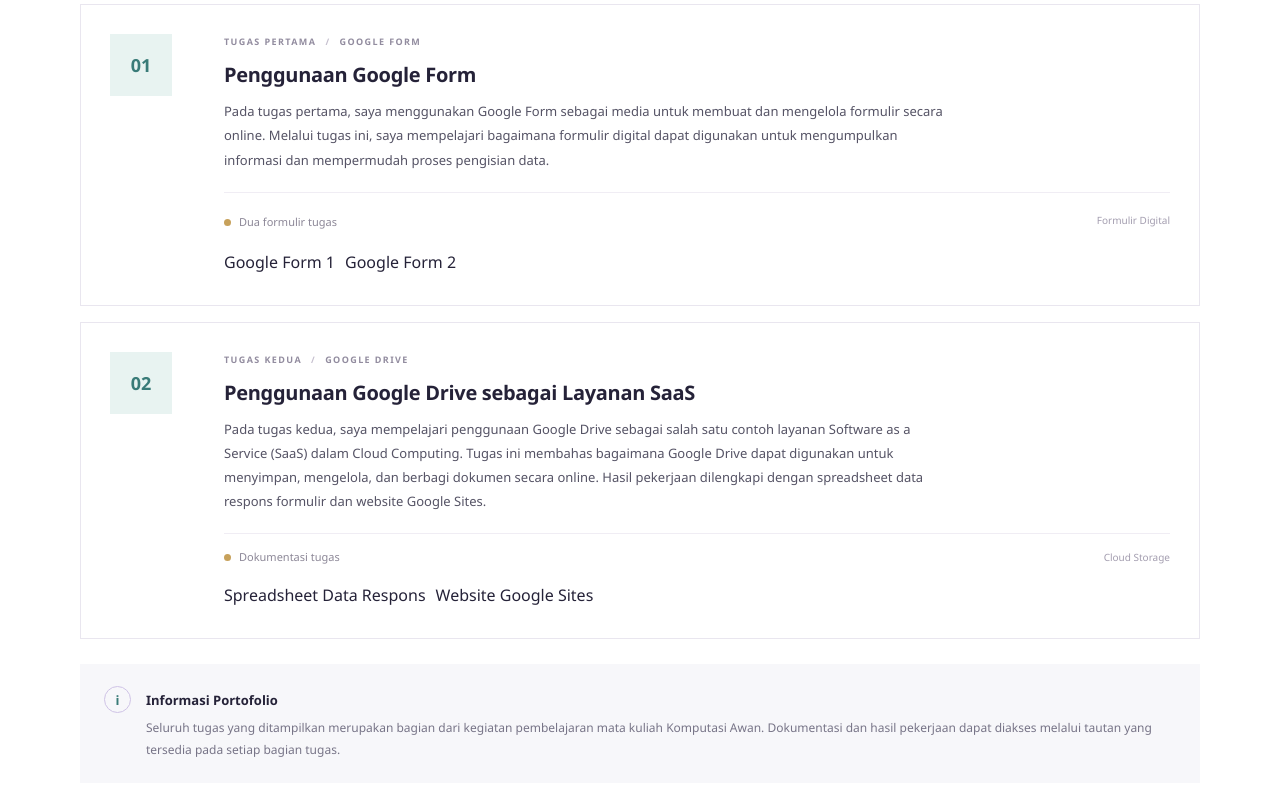
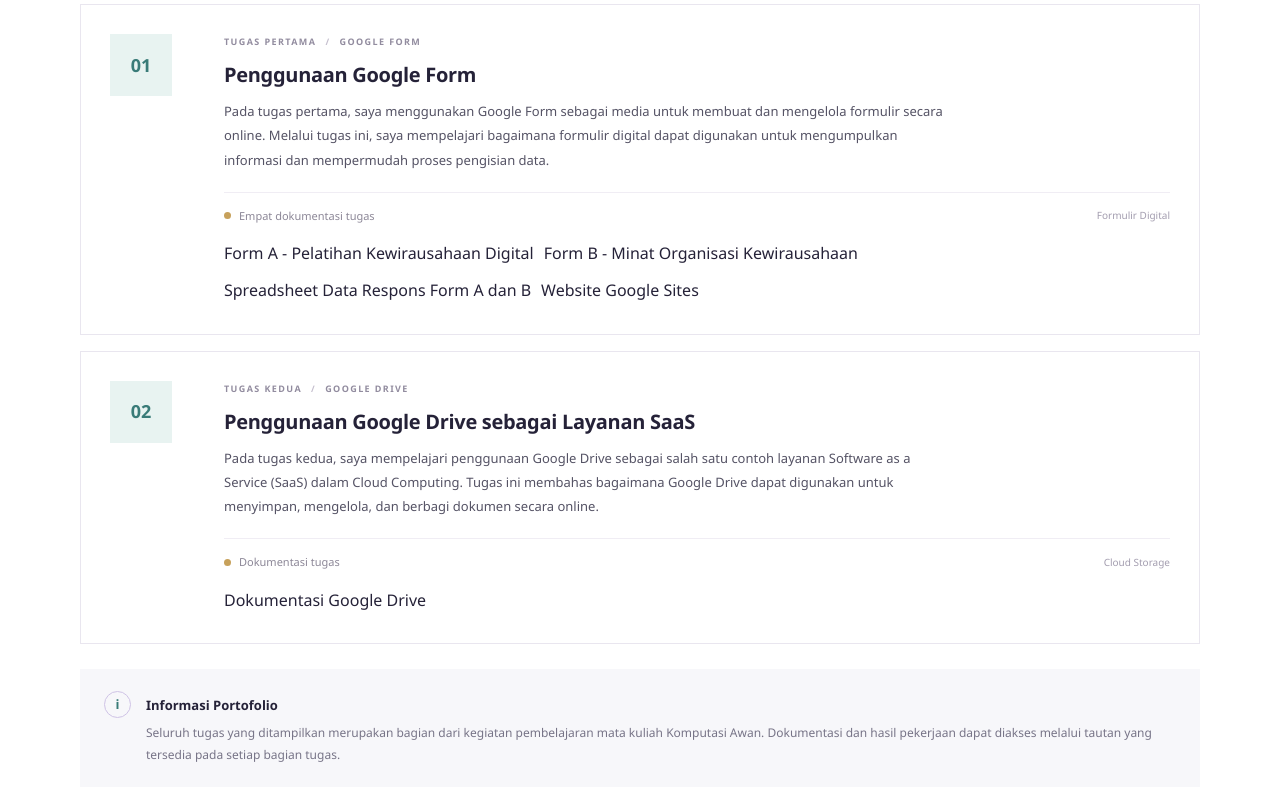
Before and after one commit to veronicaputri0106-vrnca/tugas3-cloud-23.53.027114, a plain HTML site: page portofolio.html in a window 1280 px wide. Shown: the part 582-1382 px from the top of the page. Drawn offline with Linux system fonts and the light colour scheme.

Commit message:
Update portofolio.html

```diff
--- a/portofolio.html
+++ b/portofolio.html
@@ -91,7 +91,10 @@
 
         <div class="project-list">
 
-            <!-- TUGAS 1 -->
+            <!-- ================================= -->
+            <!-- TUGAS 1: PENGGUNAAN GOOGLE FORM -->
+            <!-- ================================= -->
+
             <article class="project-card">
 
                 <div class="project-index">
@@ -119,12 +122,10 @@
 
                     <div class="project-footer">
 
-                        <div>
-                            <span class="pending-link">
-                                <span class="pending-dot"></span>
-                                Dua formulir tugas
-                            </span>
-                        </div>
+                        <span class="pending-link">
+                            <span class="pending-dot"></span>
+                            Empat dokumentasi tugas
+                        </span>
 
                         <span class="project-type">
                             Formulir Digital
@@ -132,19 +133,35 @@
 
                     </div>
 
-                    <!-- LINK GOOGLE FORM -->
+                    <!-- LINK TUGAS 1 -->
                     <div class="project-links">
 
+                        <!-- FORM A -->
                         <a href="https://docs.google.com/forms/d/e/1FAIpQLSenOSKI9yl_iWVfB7dl2F51tu-uT6FHrxQDMlLx33JKjRlF1g/viewform?usp=publish-editor"
                            target="_blank"
                            rel="noopener noreferrer">
-                            Google Form 1
+                            Form A - Pelatihan Kewirausahaan Digital
                         </a>
 
+                        <!-- FORM B -->
                         <a href="https://docs.google.com/forms/d/e/1FAIpQLSd8I15b7bMKpBQA7clStYNZcOAQnuRPwxKELEErXYlf_0793w/viewform?usp=sharing&amp;ouid=101484229638061387121"
                            target="_blank"
                            rel="noopener noreferrer">
-                            Google Form 2
+                            Form B - Minat Organisasi Kewirausahaan
+                        </a>
+
+                        <!-- SPREADSHEET -->
+                        <a href="https://docs.google.com/spreadsheets/d/11HTVFDaIfE2RTpQpuKzncX6xWauzrCJJwrt7qb7kizc/edit?usp=sharing"
+                           target="_blank"
+                           rel="noopener noreferrer">
+                            Spreadsheet Data Respons Form A dan B
+                        </a>
+
+                        <!-- GOOGLE SITES -->
+                        <a href="https://sites.google.com/view/veronica-putri-23-53-027114-tu?usp=sharing"
+                           target="_blank"
+                           rel="noopener noreferrer">
+                            Website Google Sites
                         </a>
 
                     </div>
@@ -154,7 +171,10 @@
             </article>
 
 
-            <!-- TUGAS 2 -->
+            <!-- ================================= -->
+            <!-- TUGAS 2: GOOGLE DRIVE -->
+            <!-- ================================= -->
+
             <article class="project-card">
 
                 <div class="project-index">
@@ -177,9 +197,7 @@
                         Software as a Service (SaaS) dalam Cloud Computing.
                         Tugas ini membahas bagaimana Google Drive dapat
                         digunakan untuk menyimpan, mengelola, dan berbagi
-                        dokumen secara online. Hasil pekerjaan dilengkapi
-                        dengan spreadsheet data respons formulir dan
-                        website Google Sites.
+                        dokumen secara online.
                     </p>
 
                     <div class="project-footer">
@@ -195,19 +213,13 @@
 
                     </div>
 
-                    <!-- LINK SPREADSHEET DAN GOOGLE SITES -->
+                    <!-- LINK TUGAS 2 -->
                     <div class="project-links">
 
-                        <a href="https://docs.google.com/spreadsheets/d/11HTVFDaIfE2RTpQpuKzncX6xWauzrCJJwrt7qb7kizc/edit?usp=sharing"
+                        <a href="https://drive.google.com/drive/folders/1ClsR1RLeywQzpG29MqcGS7ZkooV6hDqe?usp=sharing"
                            target="_blank"
                            rel="noopener noreferrer">
-                            Spreadsheet Data Respons
-                        </a>
-
-                        <a href="https://sites.google.com/view/veronica-putri-23-53-027114-tu?usp=sharing"
-                           target="_blank"
-                           rel="noopener noreferrer">
-                            Website Google Sites
+                            Dokumentasi Google Drive
                         </a>
 
                     </div>
```
